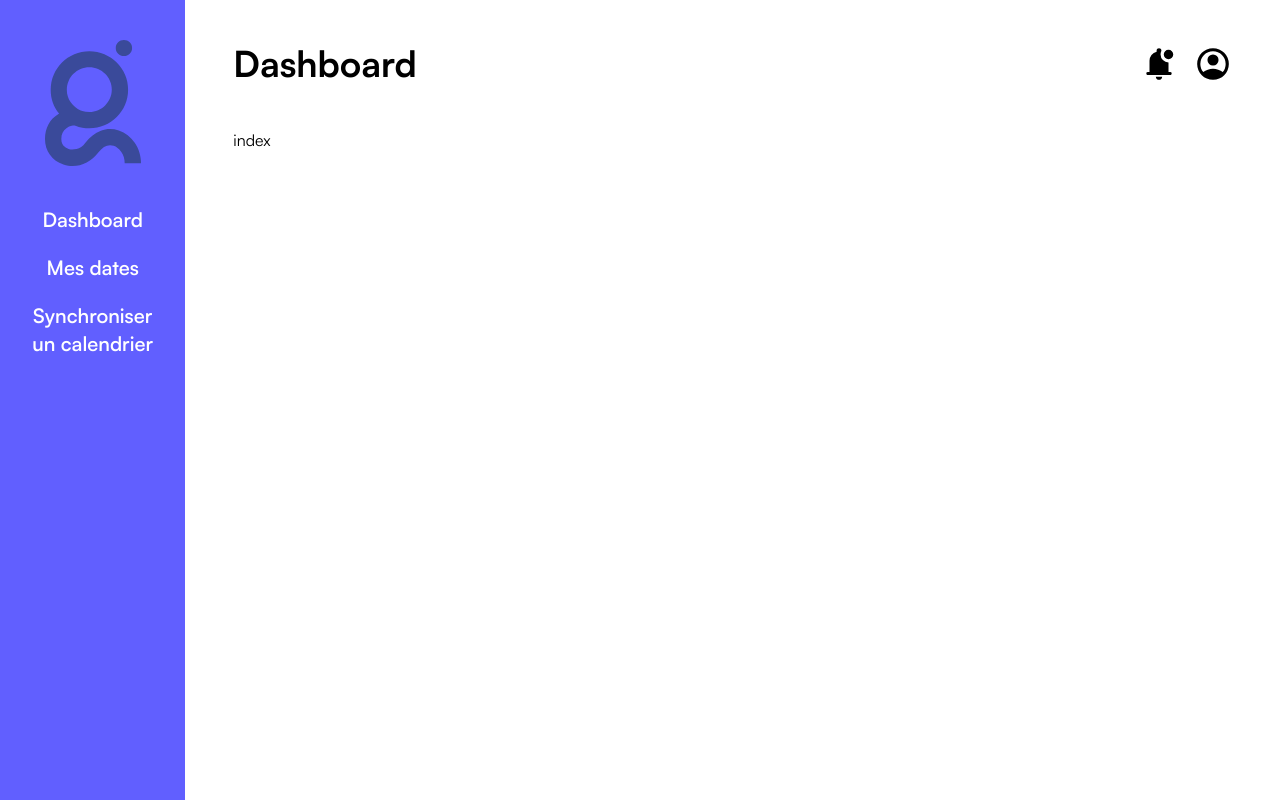
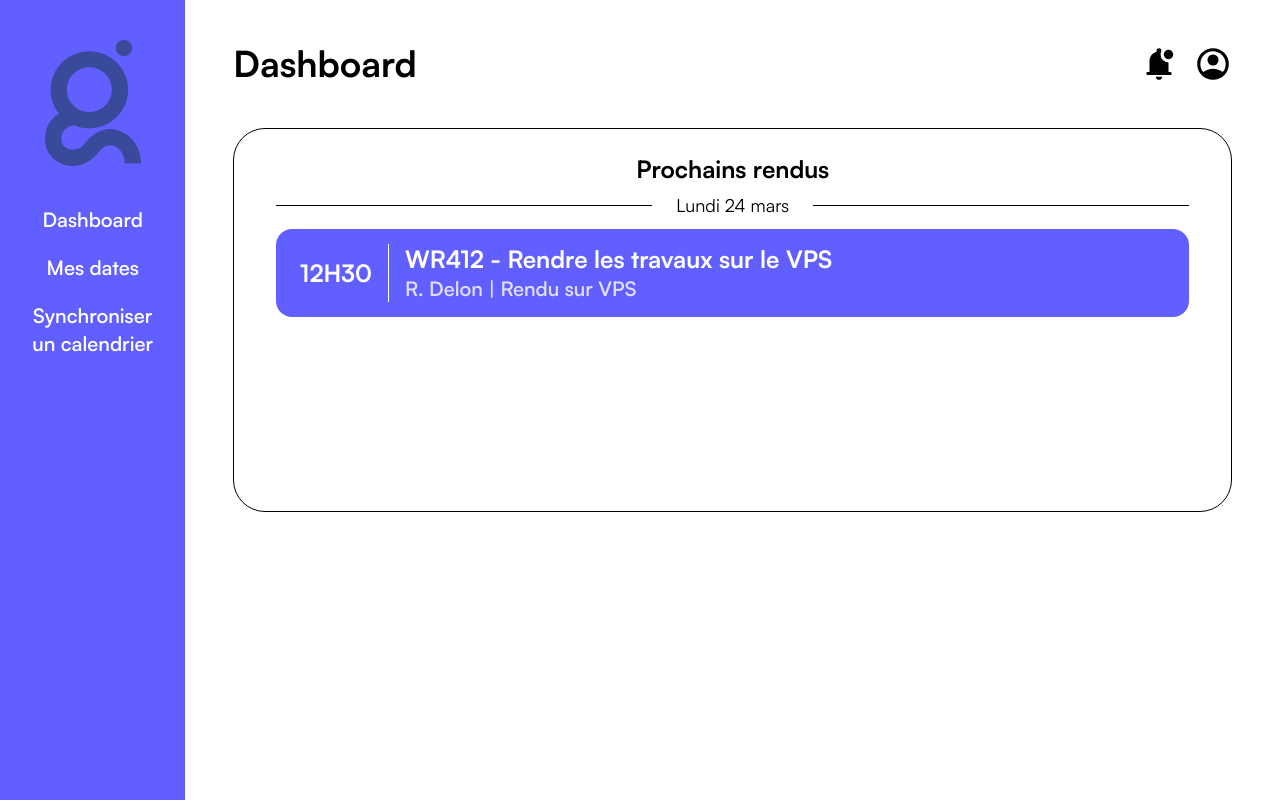
Before and after one commit to valentinbgt/sae401, a Nuxt app: page / in a window 1280 px wide. Built offline with nearby package versions, Linux system fonts and the light colour scheme.

Commit message:
feat: Added Separato and TimeSlot components

```diff
--- /dev/null
+++ b/components/Separator.vue
@@ -0,0 +1,10 @@
+<template>
+  <div class="mt-1 h-8 w-full relative">
+    <div class="absolute w-full h-full flex justify-center items-center">
+      <span class="w-11/12 h-px bg-black"></span>
+    </div>
+    <div class="absolute w-full h-full flex justify-center items-center">
+      <span class="text-lg h-fit bg-white px-6"><slot></slot></span>
+    </div>
+  </div>
+</template>
--- /dev/null
+++ b/components/TimeSlot.vue
@@ -0,0 +1,28 @@
+<template>
+  <div
+    class="bg-indigo-500 mt-2 w-11/12 h-22 rounded-2xl text-white flex items-center px-2"
+  >
+    <span class="uppercase font-bold text-2xl mx-4">{{ time }}</span>
+    <span class="border-r border-white h-8/12"></span>
+    <div class="mx-4 w-full">
+      <p
+        class="font-bold text-2xl whitespace-nowrap overflow-hidden w-full overflow-ellipsis"
+      >
+        {{ title }}
+      </p>
+      <p
+        class="font-semibold text-white opacity-80 text-xl whitespace-nowrap overflow-hidden w-full overflow-ellipsis"
+      >
+        {{ subTitle }}
+      </p>
+    </div>
+  </div>
+</template>
+
+<script setup>
+defineProps({
+  time: String,
+  title: String,
+  subTitle: String,
+});
+</script>
--- a/pages/index.vue
+++ b/pages/index.vue
@@ -1,4 +1,14 @@
 <template>
   <TopNav :notif="true">Dashboard</TopNav>
-  index
+  <div
+    class="max-w-6xl h-96 border rounded-4xl py-6 flex items-center flex-col"
+  >
+    <h2 class="font-bold text-2xl">Prochains rendus</h2>
+    <Separator>Lundi 24 mars</Separator>
+    <TimeSlot
+      time="12h30"
+      title="WR412 - Rendre les travaux sur le VPS"
+      sub-title="R. Delon | Rendu sur VPS"
+    />
+  </div>
 </template>
```
